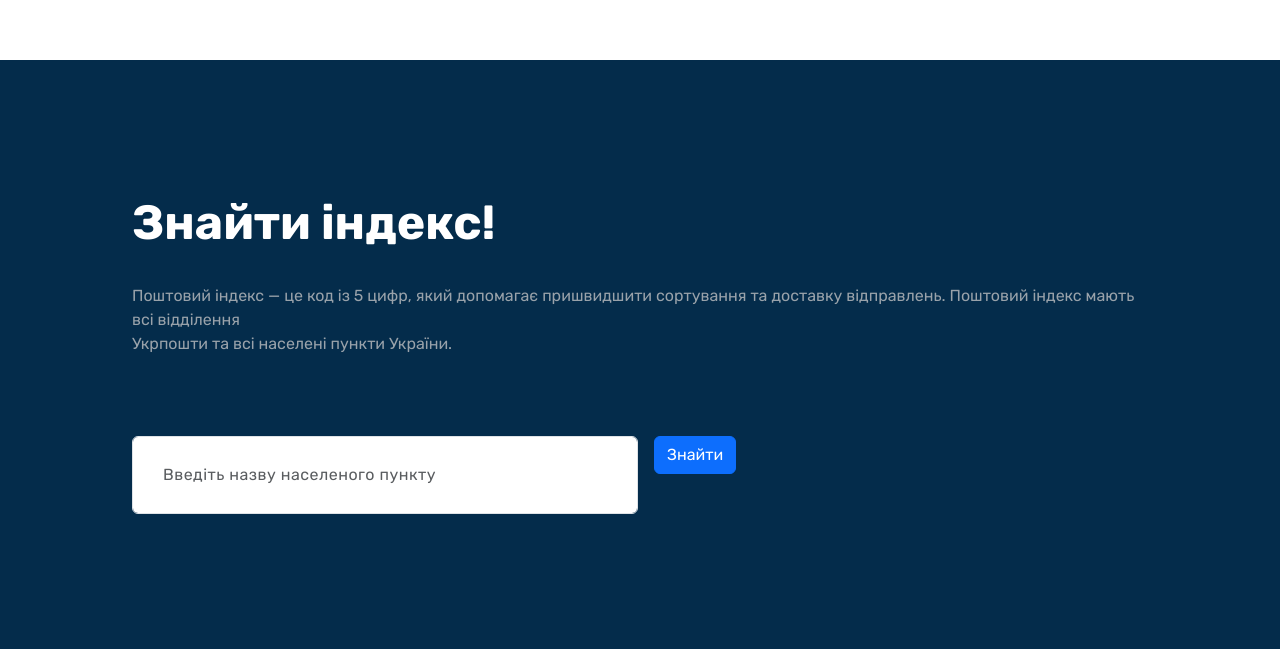
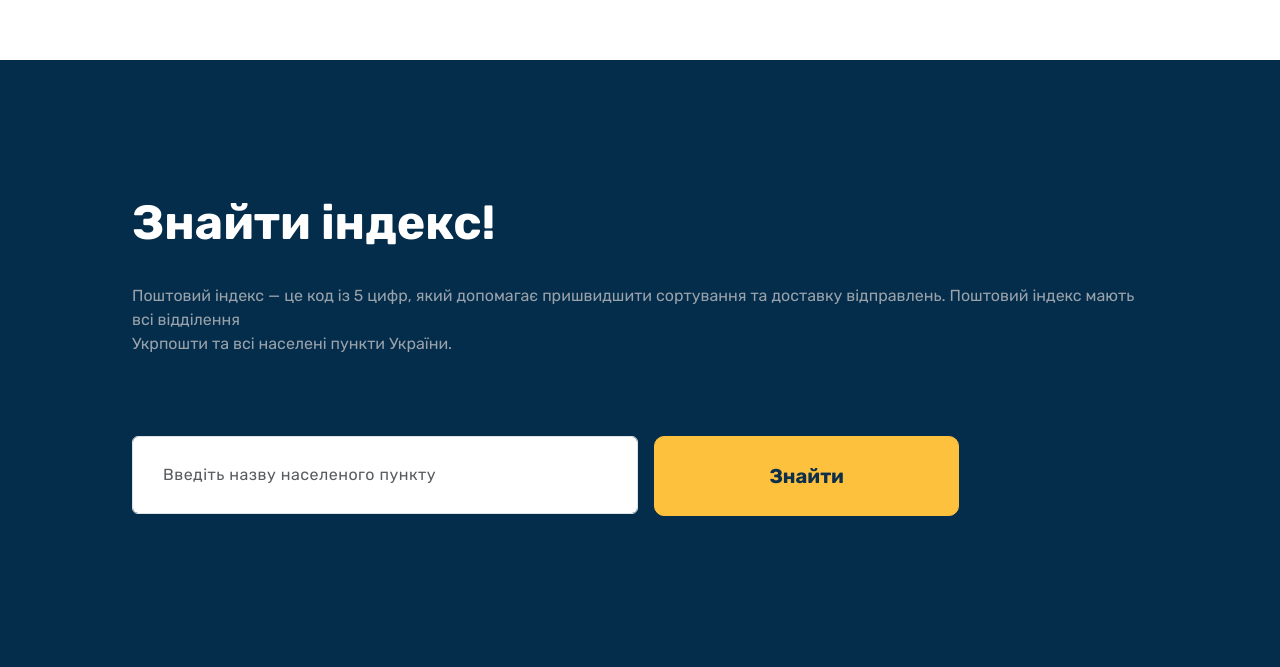
Before and after one commit to R3DRAG0/project_ukrposhta, a plain HTML site: page index.html in a window 1280 px wide. Shown: the part 2596-3263 px from the top of the page. Drawn offline with nearby package versions, Linux system fonts and the light colour scheme.

Commit message:
indexfixed

```diff
--- a/index.html
+++ b/index.html
@@ -225,7 +225,7 @@
                    placeholder="Введіть назву населеного пункту">
           </div>
           <div class="col-auto">
-            <button type="submit" class="btn btn-primary mb-3 btn_city">Знайти</button>
+            <button type="submit" class="btn btn-primary mb-3 btn-go">Знайти</button>
           </div>
         </form>
       </div>
```
